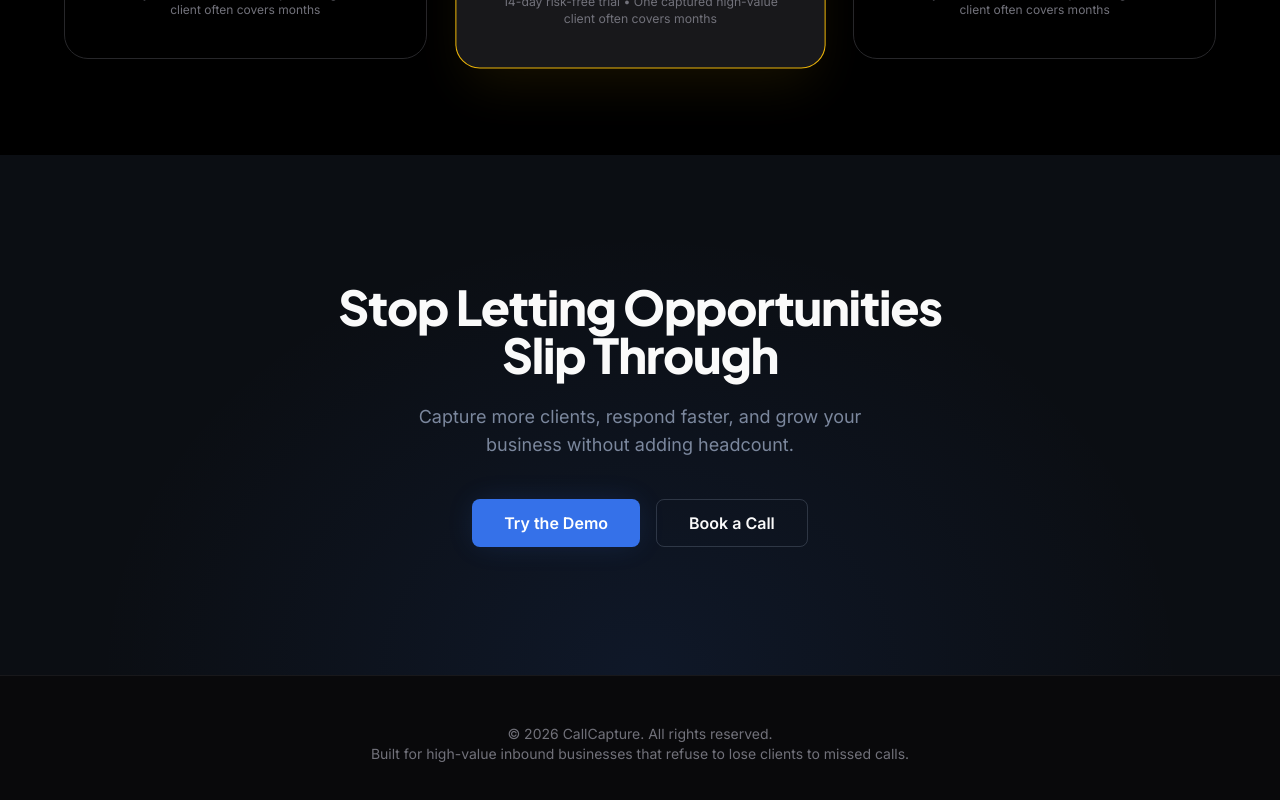
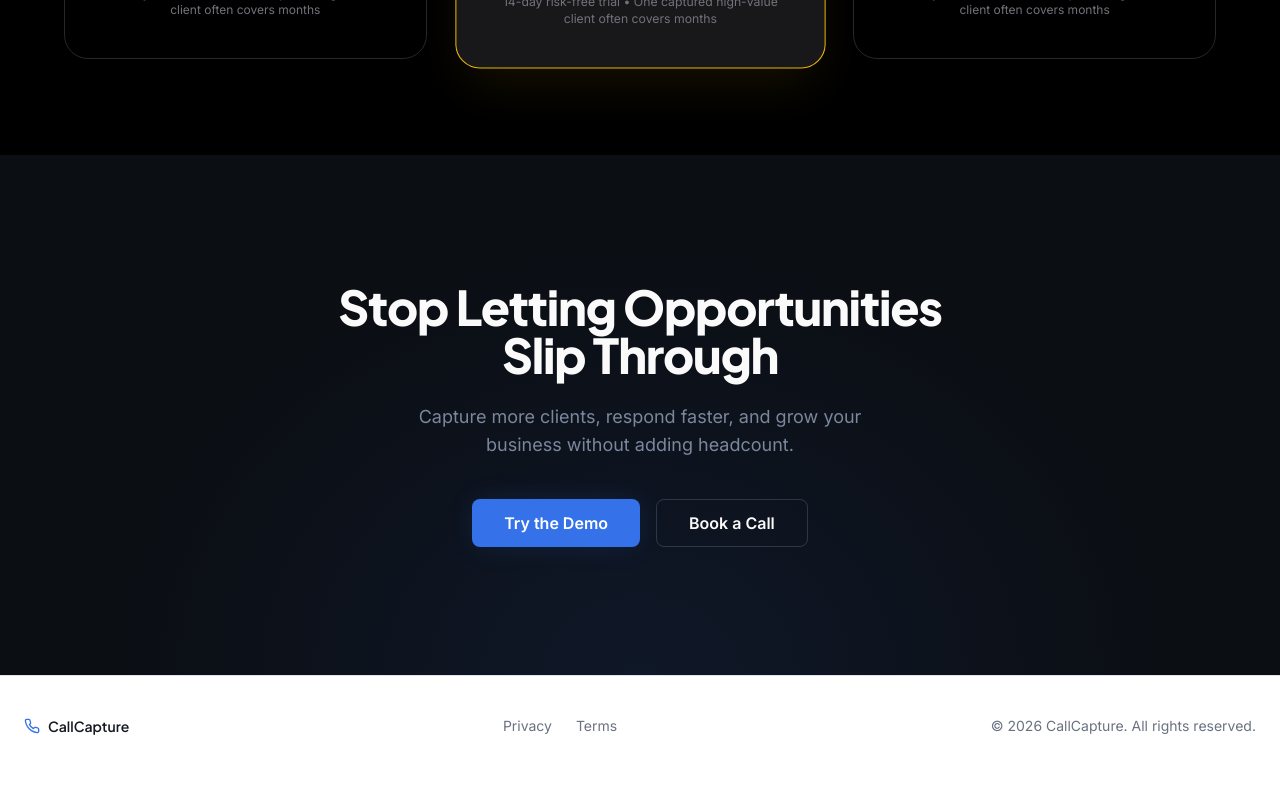
Before and after one commit to birdsinspace-gif/callcapture-nextjs, a Next.js app: page / in a window 1280 px wide. Shown: the part 4019-4819 px from the top of the page. After the commit the page ends 4795 px from the top, so only its background shows below. Built offline with nearby package versions, Linux system fonts and the light colour scheme.

Commit message:
Update Footer.tsx

```diff
--- a/src/components/landing/Footer.tsx
+++ b/src/components/landing/Footer.tsx
@@ -1,10 +1,19 @@
-export default function Footer() {
-  return (
-    <footer className="bg-zinc-950 py-12 px-6 border-t border-zinc-900">
-      <div className="max-w-6xl mx-auto text-center text-sm text-zinc-500">
-        © {new Date().getFullYear()} CallCapture. All rights reserved.<br />
-        Built for high-value inbound businesses that refuse to lose clients to missed calls.
+import { Phone } from "lucide-react";
+
+const Footer = () => (
+  <footer className="border-t border-border bg-background py-10">
+    <div className="container mx-auto flex flex-col items-center justify-between gap-4 px-6 text-sm text-muted-foreground sm:flex-row">
+      <div className="flex items-center gap-2 font-display font-semibold text-foreground">
+        <Phone className="h-4 w-4 text-primary" />
+        CallCapture
       </div>
-    </footer>
-  );
-}
+      <div className="flex gap-6">
+        <a href="#" className="transition-colors hover:text-foreground">Privacy</a>
+        <a href="#" className="transition-colors hover:text-foreground">Terms</a>
+      </div>
+      <p>&copy; {new Date().getFullYear()} CallCapture. All rights reserved.</p>
+    </div>
+  </footer>
+);
+
+export default Footer;
```
